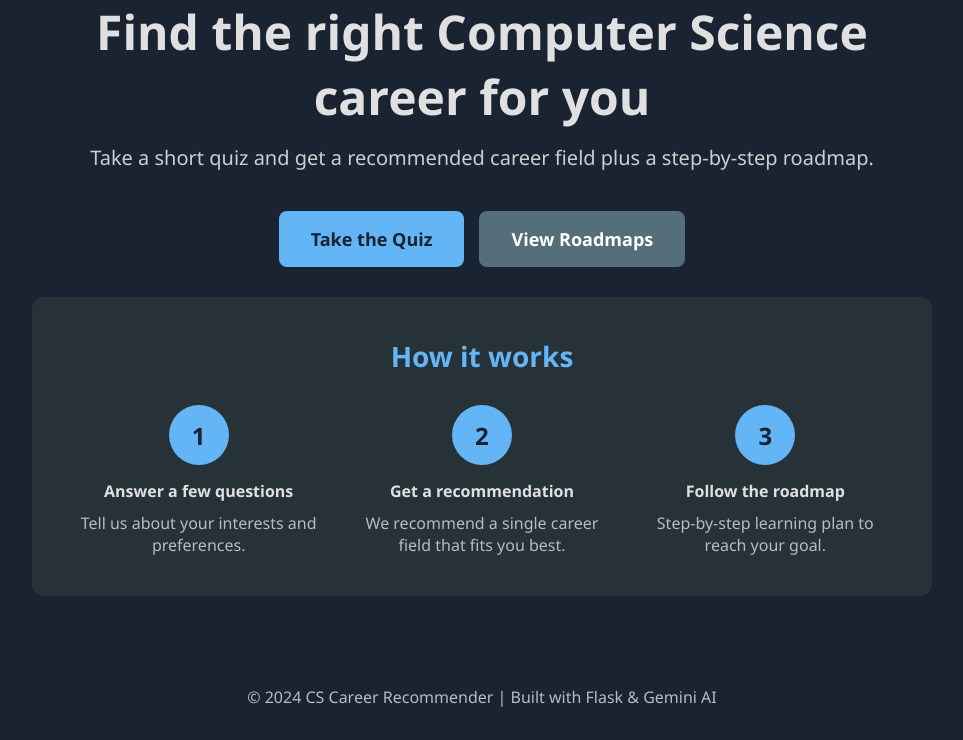
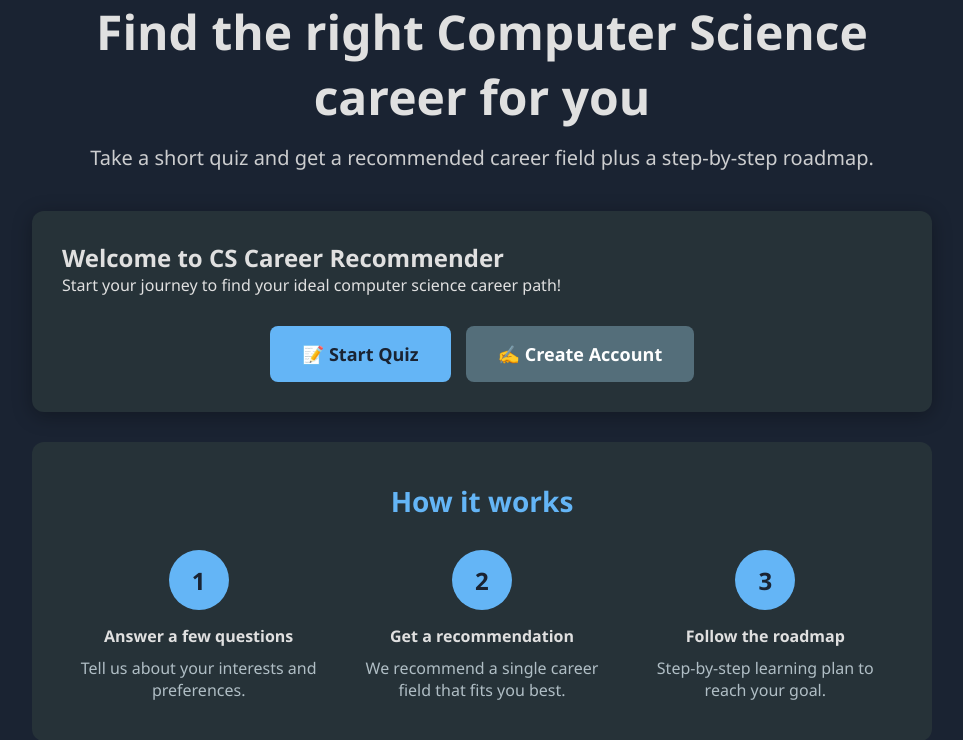
Before and after one commit to omaramin-77/cs-pathfinder, a Flask app: page / in a window 1280 px wide. Shown: the part 160-900 px from the top of the page, without its empty margins (158-1121 px from the left). Before the commit the page ends 867 px from the top, so only its background shows below. Run offline with Flask 3, Linux system fonts and the light colour scheme.

Commit message:
fix home.html buttons

```diff
--- a/templates/home.html
+++ b/templates/home.html
@@ -9,10 +9,37 @@
         <p>Take a short quiz and get a recommended career field plus a step-by-step roadmap.</p>
     </div>
 
-    <div class="action-buttons">
-        <a class="btn btn-primary btn-large" href="quiz_question.html">Take the Quiz</a>
-        <a class="btn btn-secondary btn-large" href="roadmap.html">View Roadmaps</a>
+
+    <div class="card">
+        {% if session.user_id %}
+        <h2>Welcome, {{ email }}!</h2>
+        <p>Ready to find your ideal computer science career path?</p>
+        {% else %}
+        <h2>Welcome to CS Career Recommender</h2>
+        <p>Start your journey to find your ideal computer science career path!</p>
+        {% endif %}
+
+        <div class="action-buttons">
+            {% if session.user_id %}
+            <a href="/quiz/1" class="btn btn-primary btn-large">
+                📝 Start Quiz
+            </a>
+
+            <a href="/results" class="btn btn-secondary btn-large">
+                📊 View My Results
+            </a>
+            {% else %}
+            <a href="/login" class="btn btn-primary btn-large">
+                📝 Start Quiz
+            </a>
+
+            <a href="/signup" class="btn btn-secondary btn-large">
+                ✍️ Create Account
+            </a>
+            {% endif %}
+        </div>
     </div>
+
 
     <div class="info-section">
         <h3>How it works</h3>
```
